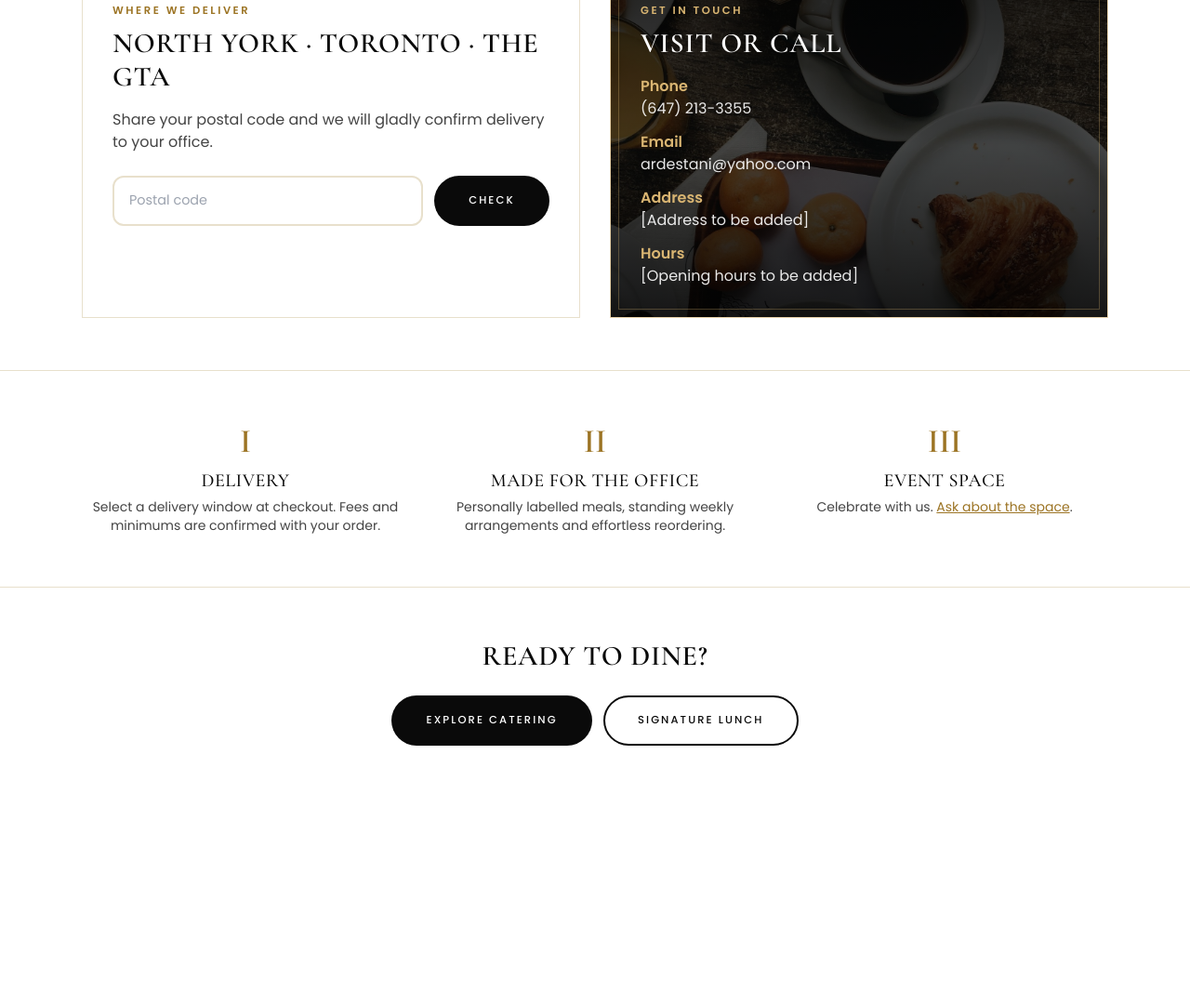
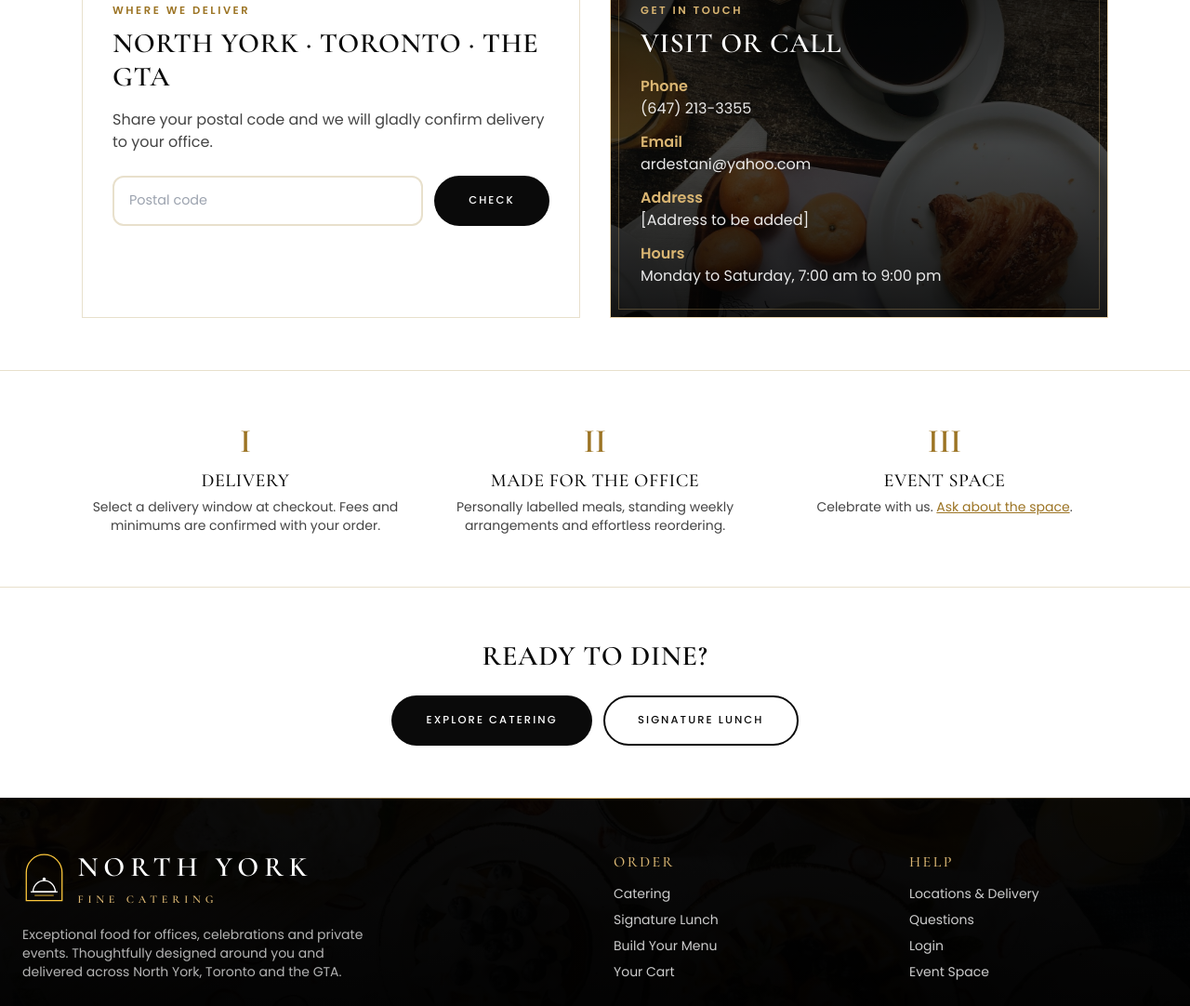
Before and after one commit to luxsmile/northyorkcatering, a plain HTML site: page locations.html in a window 1280 px wide. Shown: the part 699-1781 px from the top of the page at 93% size. Drawn offline with nearby package versions, Linux system fonts and the light colour scheme.

Commit message:
Add opening hours: Monday to Saturday, 7:00 am to 9:00 pm
Co-Authored-By: Claude Sonnet 5.5 <noreply@anthropic.com>

```diff
--- a/locations.html
+++ b/locations.html
@@ -41,7 +41,7 @@
     <div class="relative">
     <p class="label !text-sun mb-2">Get in touch</p>
     <h2 class="font-head uppercase font-semibold text-3xl tracking-wide mb-4">Visit or call</h2>
-    <dl class="space-y-3 text-white/90 [&_dt]:text-sun"><div><dt class="font-semibold">Phone</dt><dd><a href="tel:+16472133355" class="hover:text-sun">(647) 213-3355</a></dd></div><div><dt class="font-semibold">Email</dt><dd><a href="mailto:ardestani@yahoo.com" class="hover:text-sun">ardestani@yahoo.com</a></dd></div><div><dt class="font-semibold">Address</dt><dd>[Address to be added]</dd></div><div><dt class="font-semibold">Hours</dt><dd>[Opening hours to be added]</dd></div></dl>
+    <dl class="space-y-3 text-white/90 [&_dt]:text-sun"><div><dt class="font-semibold">Phone</dt><dd><a href="tel:+16472133355" class="hover:text-sun">(647) 213-3355</a></dd></div><div><dt class="font-semibold">Email</dt><dd><a href="mailto:ardestani@yahoo.com" class="hover:text-sun">ardestani@yahoo.com</a></dd></div><div><dt class="font-semibold">Address</dt><dd>[Address to be added]</dd></div><div><dt class="font-semibold">Hours</dt><dd>Monday to Saturday, 7:00 am to 9:00 pm</dd></div></dl>
     </div>
   </div>
 </section>
```
Also changed, not shown: 1 other file.
